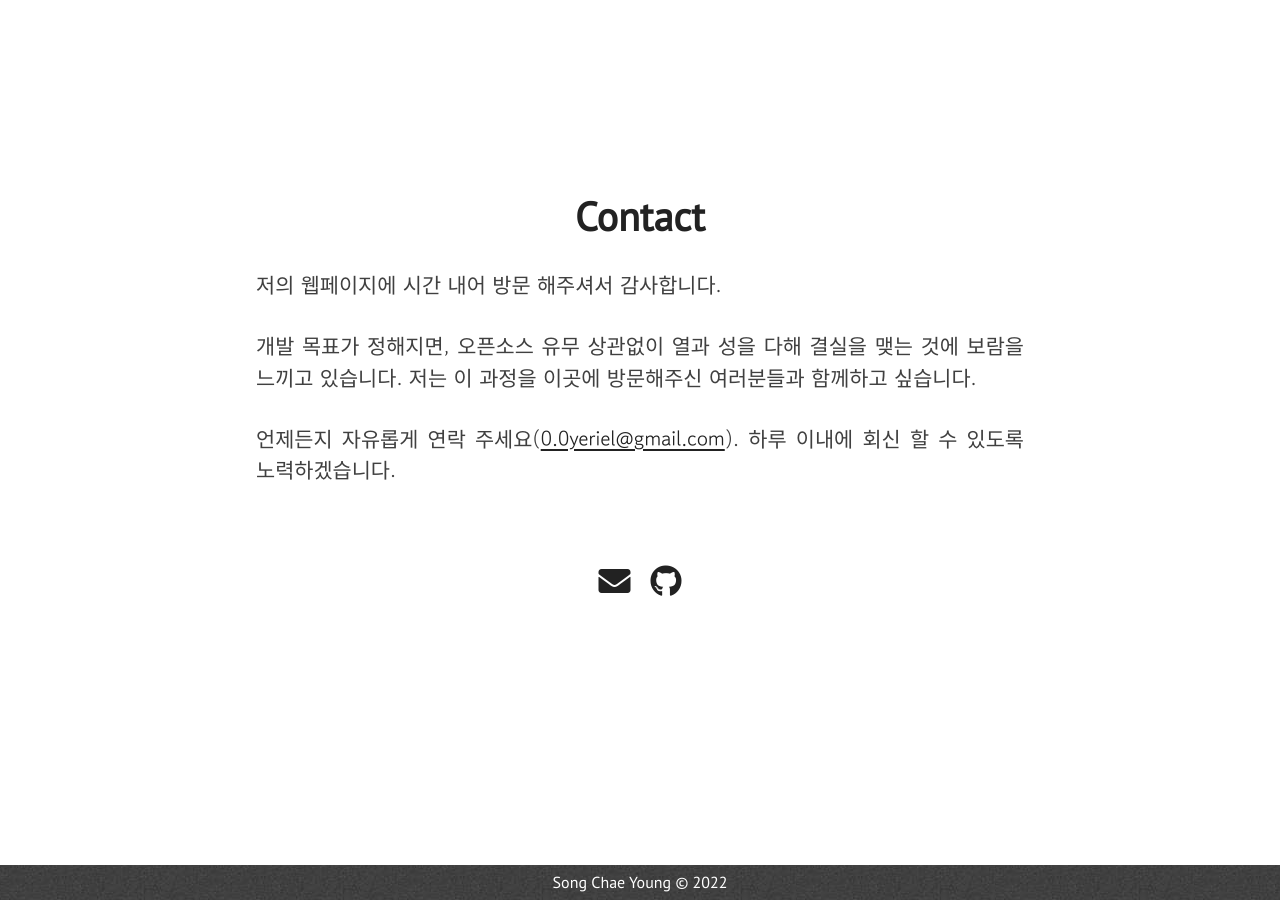
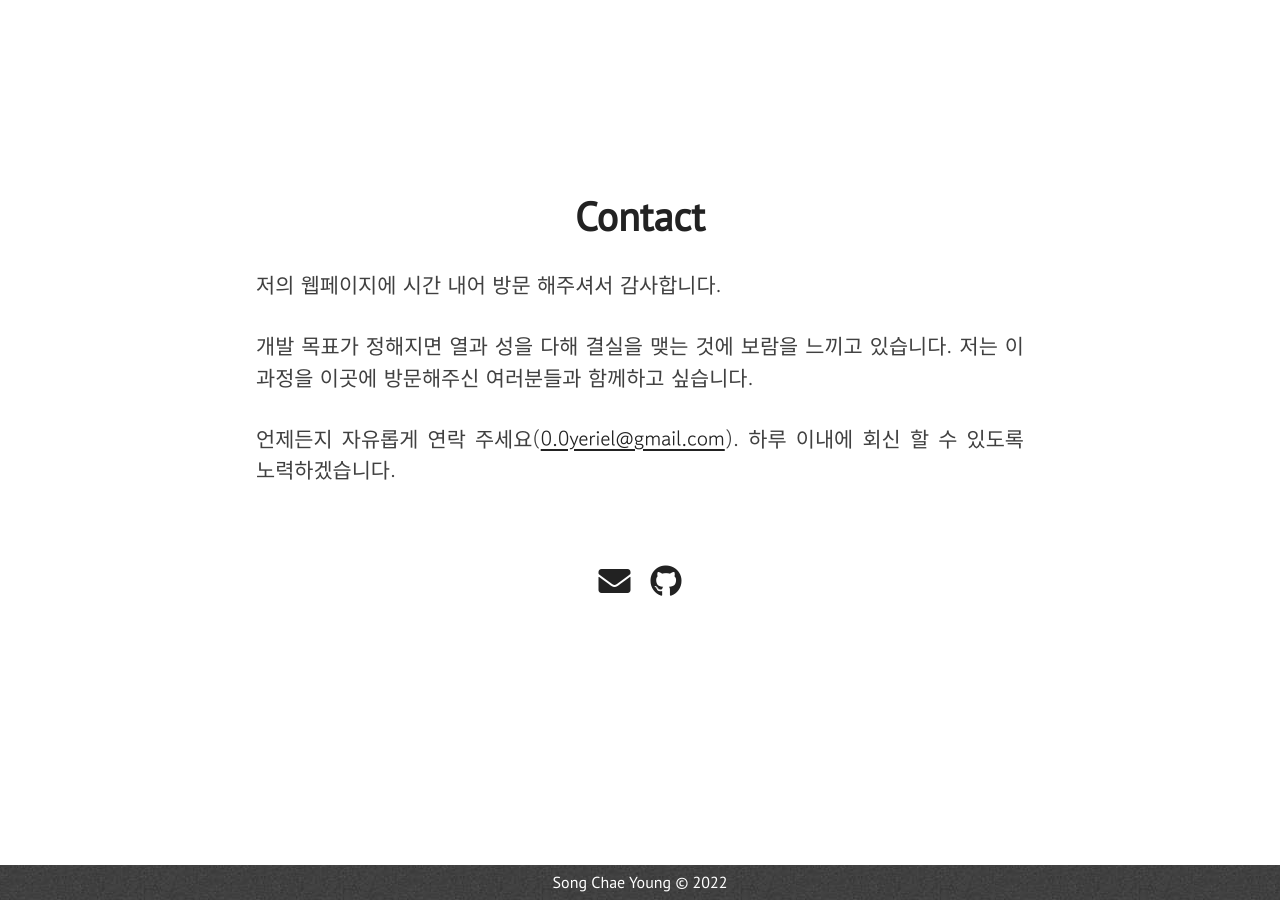
Before and after one commit to SongChaeYoung98/SongChaeYoung98.github.io, a Jekyll site: the page built from index.html, in a window 1280 px wide and 900 px high, scrolled down 5126 px. Built offline with Jekyll 4.4.1, drawn with Linux system fonts in a browser that asks for light colours; nearby versions of some CDN libraries.

Commit message:
Update extra.html

```diff
--- a/_includes/extra.html
+++ b/_includes/extra.html
@@ -6,7 +6,7 @@
                 저의 웹페이지에 시간 내어 방문 해주셔서 감사합니다.
             </p>
             <p class="paragraph-text justify-text">
-                개발 목표가 정해지면, 오픈소스 유무 상관없이 열과 성을 다해 결실을 맺는 것에 보람을 느끼고 있습니다. 저는 이 과정을 이곳에 방문해주신 여러분들과 함께하고 싶습니다.
+                개발 목표가 정해지면 열과 성을 다해 결실을 맺는 것에 보람을 느끼고 있습니다. 저는 이 과정을 이곳에 방문해주신 여러분들과 함께하고 싶습니다.
             </p>
 
             <p class="paragraph-text justify-text">
```
